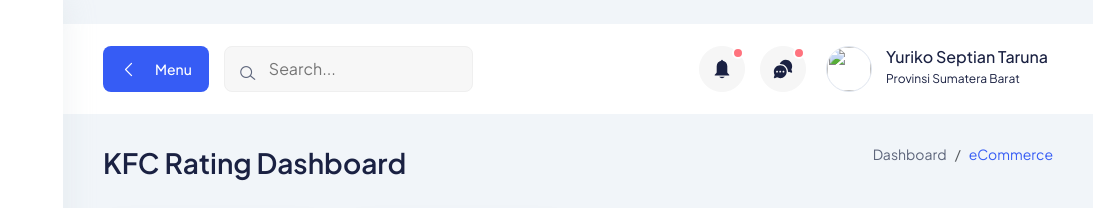
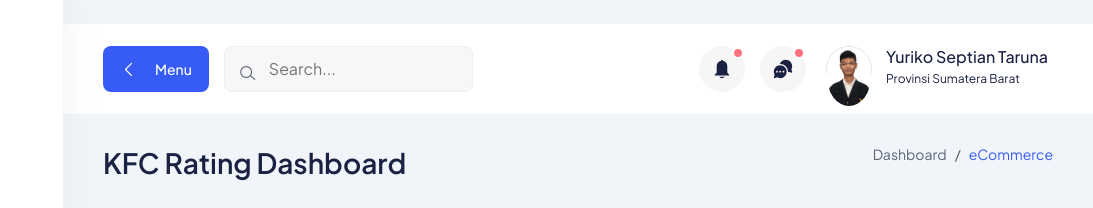
Before and after one commit to YurikoTaruna/TUBES-VDS, a website: page index.html in a window 1280 px wide. Shown: the top 208 px of the page, 187-1280 px from the left. Drawn offline with nearby package versions, Linux system fonts and the light colour scheme; files whose address does not match are found by name.

Commit message:
Update index.html

```diff
--- a/index.html
+++ b/index.html
@@ -409,7 +409,7 @@
                     <div class="profile-info">
                       <div class="info">
                         <div class="image">
-                          <img src="assets/images/profile/Yuriko Septian Taruna.jpg" alt="" />
+                          <img src="images/profile/yuriko.png" alt="" />
                         </div>
                         <div>
                           <h6 class="fw-500">Yuriko Septian Taruna</h6>
```
